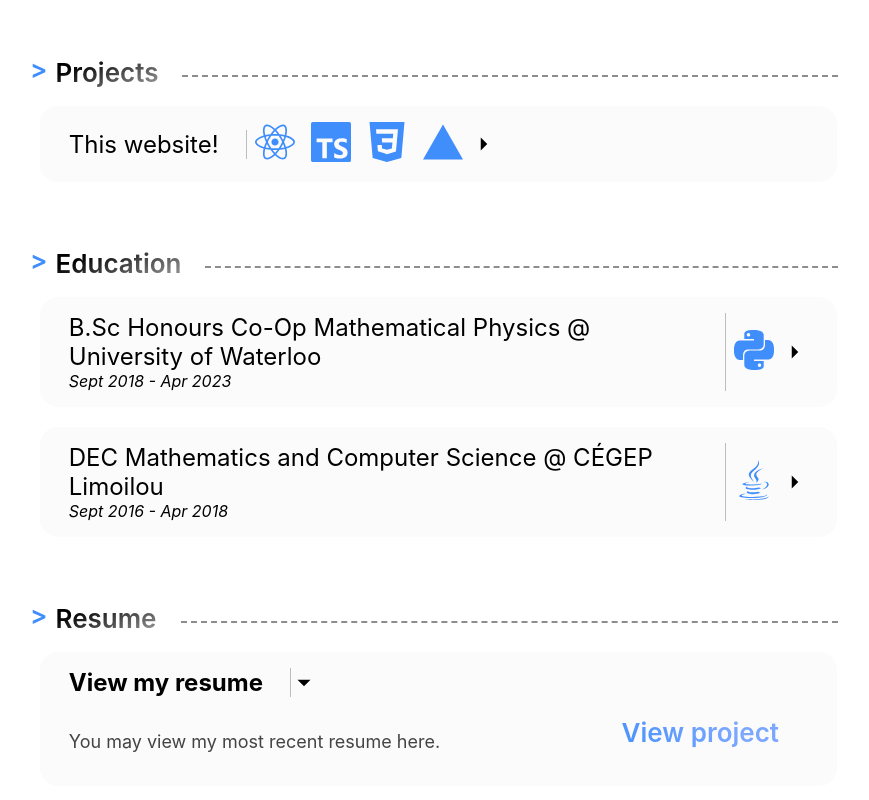
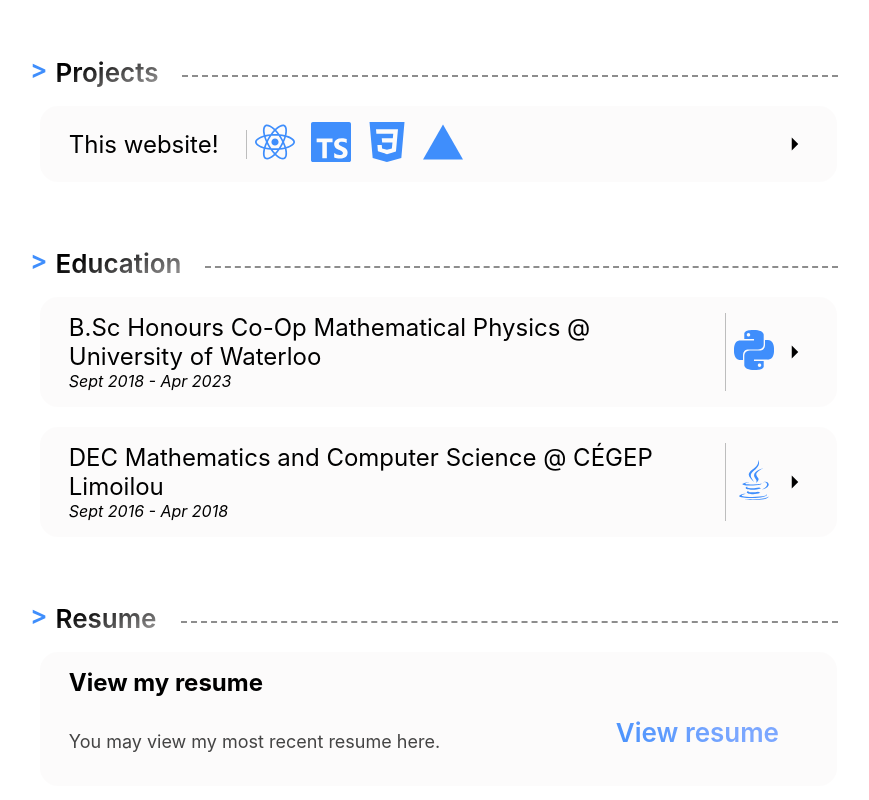
Before and after one commit to davidreneuw/website, a React (Create React App) app: page / in a window 1280 px wide. Shown: the part 2720-3520 px from the top of the page, without its empty margins (378-1247 px from the left). Built offline with nearby package versions, Linux system fonts and the light colour scheme.

Commit message:
Few styling fixes

```diff
--- a/src/App.tsx
+++ b/src/App.tsx
@@ -49,6 +49,7 @@ const App = () => {
           </div>
         );
       case "dropcard-resume":
+        content.urlText = "View resume";
         return (
           <div className="dropcard-container">
             <DropCard
--- a/src/components/dropcard/dropcard.css
+++ b/src/components/dropcard/dropcard.css
@@ -24,6 +24,7 @@
   font-size: 26px;
   font-weight: 600;
   transition: all 0.5s ease-in-out;
+  justify-content: flex-end;
 }
 
 .dropcard.active .dropdown-arrow {
--- a/src/index.css
+++ b/src/index.css
@@ -7,7 +7,7 @@
     rgb(123, 167, 255) 35%,
     var(--primary-colour) 100%
   );
-  --dropcard-height: 200px;
+  --dropcard-height: 300px;
   --dropcard-transition: all 0.5s ease-in-out;
   --card-text-colour: rgb(68, 68, 68);
   --section-colour: -webkit-linear-gradient(
```
